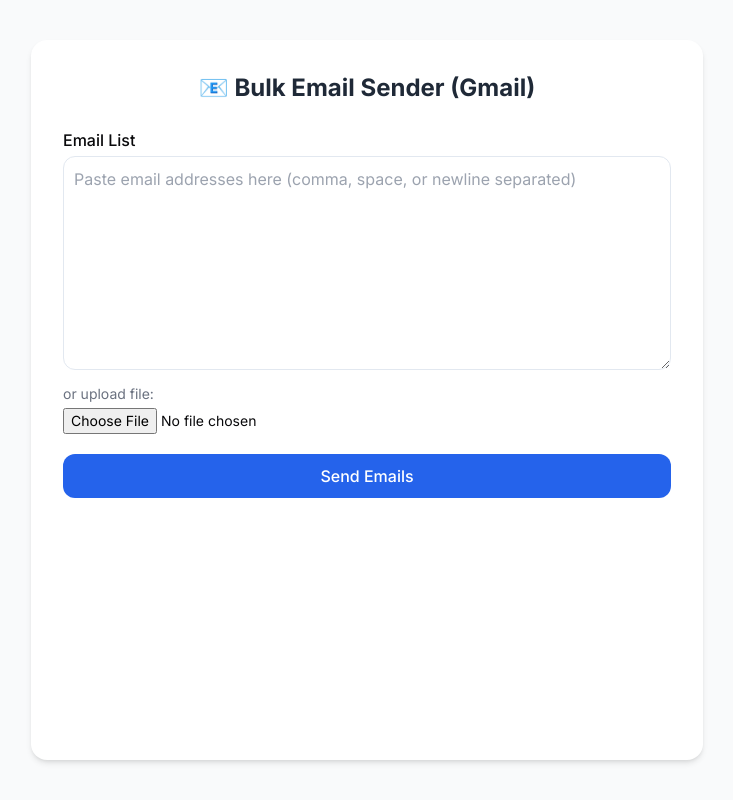
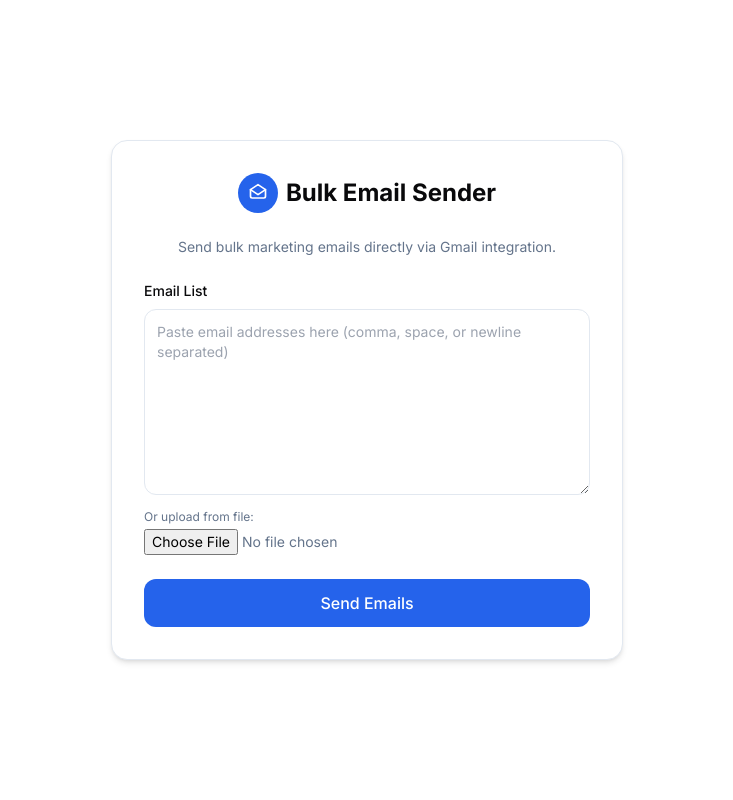
Before and after one commit to quickcheck64/Secureme, a Next.js app: page /Bulk-email in a window 1280 px wide. Shown: the whole page, without its empty margins (273-1006 px from the left). Built offline with nearby package versions, Linux system fonts and the light colour scheme.

Commit message:
Update page.tsx

```diff
--- a/app/Bulk-email/page.tsx
+++ b/app/Bulk-email/page.tsx
@@ -26,7 +26,7 @@
           "Content-Type": "application/json",
         },
         body: JSON.stringify({
-          template: "marketing", // handled by backend
+          template: "marketing", // backend handles content
           emails,
         }),
       });
@@ -42,36 +42,64 @@
   };
 
   return (
-    <div className="min-h-screen bg-gray-50 py-10 px-4 flex justify-center">
-      <div className="w-full max-w-2xl bg-white p-8 rounded-2xl shadow-md">
-        <h1 className="text-2xl font-bold text-gray-800 mb-6 text-center">
-          📧 Bulk Email Sender (Gmail)
-        </h1>
+    <div className="min-h-screen flex items-center justify-center bg-background px-4 py-10">
+      <div className="w-full max-w-lg bg-card border border-border rounded-2xl shadow-md p-8">
+        <div className="flex items-center justify-center gap-2 mb-6">
+          <div className="w-10 h-10 rounded-full bg-blue-600 flex items-center justify-center">
+            <svg
+              className="w-5 h-5 text-white"
+              fill="none"
+              stroke="currentColor"
+              strokeWidth={2}
+              viewBox="0 0 24 24"
+            >
+              <path
+                strokeLinecap="round"
+                strokeLinejoin="round"
+                d="M3 8l9 6 9-6-9-6-9 6z"
+              />
+              <path
+                strokeLinecap="round"
+                strokeLinejoin="round"
+                d="M21 8v8a2 2 0 01-2 2H5a2 2 0 01-2-2V8"
+              />
+            </svg>
+          </div>
+          <h1 className="text-2xl font-bold text-foreground">Bulk Email Sender</h1>
+        </div>
 
-        <form onSubmit={handleSubmit} className="space-y-5">
+        <p className="text-sm text-muted-foreground mb-6 text-center">
+          Send bulk marketing emails directly via Gmail integration.
+        </p>
+
+        <form onSubmit={handleSubmit} className="space-y-6">
           <div>
-            <label className="block font-medium mb-1">Email List</label>
+            <label className="block text-sm font-medium text-foreground mb-2">
+              Email List
+            </label>
             <textarea
               value={emails}
               onChange={(e) => setEmails(e.target.value)}
               rows={8}
-              className="w-full border rounded-lg p-2.5 focus:ring-2 focus:ring-blue-500"
+              className="w-full border border-border bg-background rounded-lg p-3 text-sm text-foreground focus:outline-none focus:ring-2 focus:ring-blue-600"
               placeholder="Paste email addresses here (comma, space, or newline separated)"
               required
             />
-            <div className="text-sm text-gray-500 mt-2">or upload file:</div>
+            <div className="text-xs text-muted-foreground mt-2">
+              Or upload from file:
+            </div>
             <input
               type="file"
-              accept=".txt,.csv,.pdf"
+              accept=".txt,.csv"
               onChange={handleFileUpload}
-              className="mt-1 text-sm"
+              className="mt-1 text-sm text-muted-foreground"
             />
           </div>
 
           <button
             type="submit"
             disabled={sending}
-            className="w-full bg-blue-600 text-white py-2.5 rounded-lg font-medium hover:bg-blue-700 disabled:bg-gray-400"
+            className="w-full py-3 rounded-lg font-medium bg-blue-600 text-white hover:bg-blue-700 disabled:bg-gray-400 transition-all"
           >
             {sending ? "Sending..." : "Send Emails"}
           </button>
@@ -81,16 +109,18 @@
           <div
             className={`mt-6 p-4 rounded-lg border ${
               result.success
-                ? "border-green-400 bg-green-50"
-                : "border-red-400 bg-red-50"
+                ? "border-green-400 bg-green-50 dark:bg-green-900/20"
+                : "border-red-400 bg-red-50 dark:bg-red-900/20"
             }`}
           >
             {result.success ? (
-              <p className="text-green-700 font-medium">
+              <p className="text-green-700 dark:text-green-400 font-medium text-sm text-center">
                 ✅ Sent: {result.sent} | ❌ Failed: {result.failed}
               </p>
             ) : (
-              <p className="text-red-700 font-medium">❌ {result.error}</p>
+              <p className="text-red-700 dark:text-red-400 font-medium text-sm text-center">
+                ❌ {result.error}
+              </p>
             )}
           </div>
         )}
```
